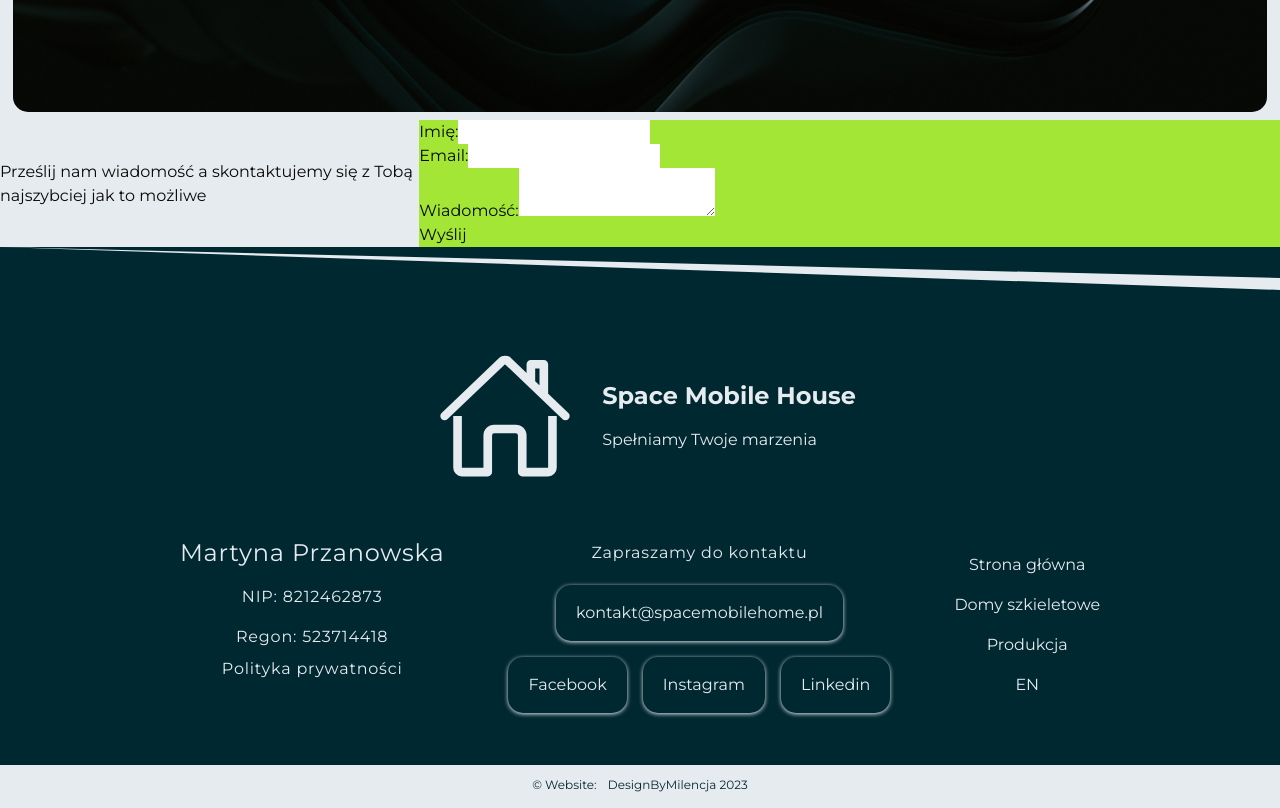
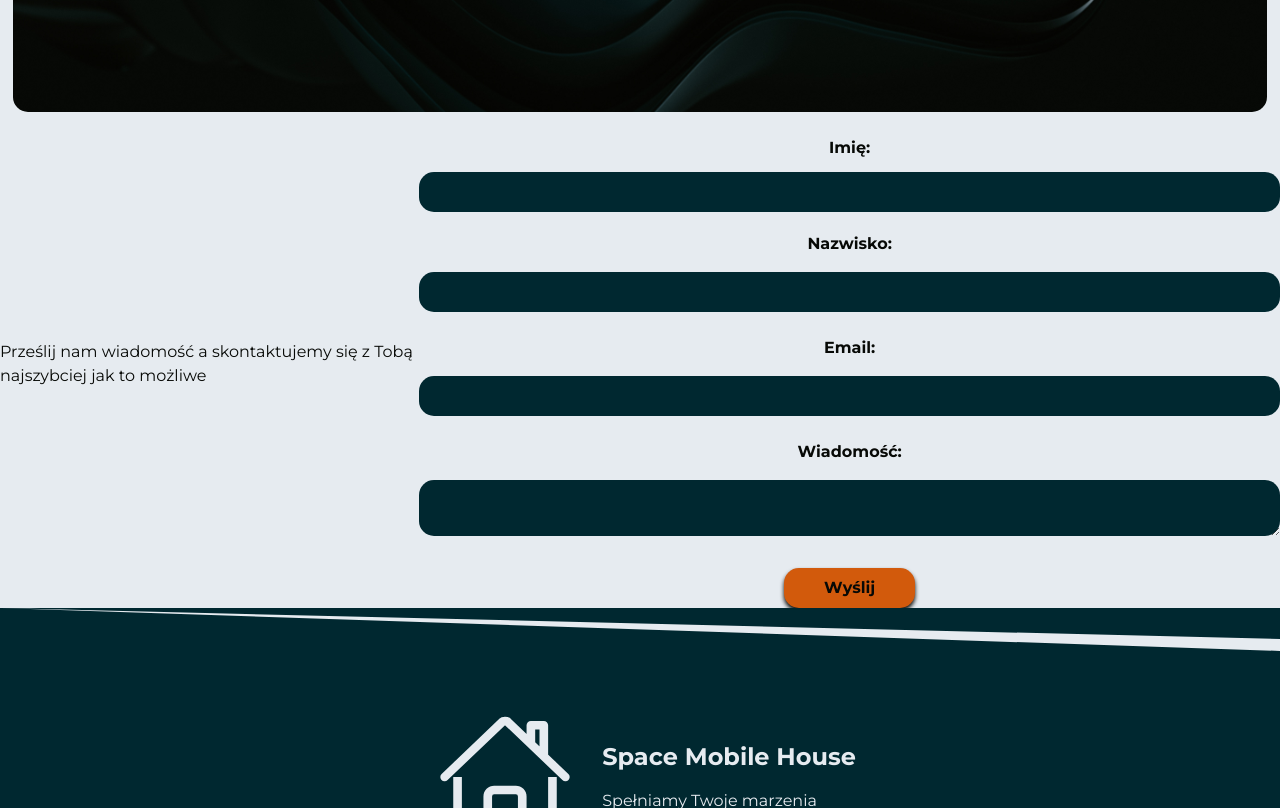
Before and after one commit to designByMilencja/frame-houses, a Next.js app: page /contact in a window 1280 px wide. Shown: the part 680-1488 px from the top of the page. Built offline with nearby package versions, Linux system fonts and the light colour scheme.

Commit message:
feat(Form): added handling of form

```diff
--- a/components/contact/Form.jsx
+++ b/components/contact/Form.jsx
@@ -1,7 +1,10 @@
 'use client'
-import {useState} from "react";
+import React, {useRef, useState} from 'react';
+import emailjs from '@emailjs/browser';
+
 
 const Form = () => {
+    const form = useRef();
     const [formData, setFormData] = useState({
         name: "",
         surname: "",
@@ -10,7 +13,7 @@
     });
 
     const handleChange = (e) => {
-            const { name, value } = e.target;
+        const {name, value} = e.target;
         setFormData({
             ...formData,
             [name]: value,
@@ -19,45 +22,65 @@
 
     const handleSubmit = (e) => {
         e.preventDefault();
-            // Tutaj możesz dodać logikę obsługi wysłania formularza, na przykład wysłanie danych na serwer lub wyświetlenie ich w konsoli.
-            console.log(formData);
+        emailjs.sendForm( process.env.NEXT_PUBLIC_SERVICE_ID, process.env.NEXT_PUBLIC_TEMPLATE_ID, form.current, process.env.NEXT_PUBLIC_PUBLIC_KEY)
+            .then((result) => {
+                console.log(result.text);
+            }, (error) => {
+                console.log(error.text);
+            });
     };
 
     return (
-            <form onSubmit={handleSubmit} className="bg-lime-400 w-full max-w-[1200px]">
-                <div>
-                    <label htmlFor="name">Imię:</label>
+        <form ref={form} onSubmit={handleSubmit} className="bg-primary w-full h-[100%] font-bold flex flex-col justify-center items-center ">
+            <div className=" w-full flex flex-col justify-between items-center m-1">
+                <label htmlFor="name" className="p-3">Imię:</label>
                 <input
                     type="text"
                     id="name"
                     name="name"
+                    className=" w-full p-3 bg-green rounded-[15px] text-primary text-xs"
                     value={formData.name}
                     onChange={handleChange}
                     required
                 />
             </div>
-                <div>
-                    <label htmlFor="email">Email:</label>
+            <div className=" w-full flex flex-col justify-between items-center m-1">
+                <label htmlFor="surname" className="p-3">Nazwisko:</label>
+                <input
+                    type="text"
+                    id="surname"
+                    name="surname"
+                    className="w-full p-3 my-1 bg-green rounded-[15px] text-primary text-xs"
+                    value={formData.surname}
+                    onChange={handleChange}
+                    required
+                />
+            </div>
+            <div className="w-full flex flex-col justify-between items-center m-1">
+                <label htmlFor="email" className="p-3">Email:</label>
                 <input
                     type="email"
                     id="email"
                     name="email"
+                    className="w-full p-3 my-1 bg-green rounded-[15px] text-primary text-xs"
                     value={formData.email}
                     onChange={handleChange}
                     required
                 />
             </div>
-                <div>
-                    <label htmlFor="message">Wiadomość:</label>
+            <div className="w-full flex flex-col justify-between items-center m-1">
+                <label htmlFor="email" className="p-3">Wiadomość:</label>
                 <textarea
                     id="message"
                     name="message"
+                    className="w-full p-3 my-1 bg-green rounded-[15px] text-primary text-xs"
                     value={formData.message}
                     onChange={handleChange}
                     required
-                    ></textarea>
+                />
             </div>
-                <button type="submit" className="bg-dark">Wyślij</button>
+
+            <button type="submit" className="rounded-[15px] px-[40px] py-2 mt-6 box-with-darkShadow bg-contact">Wyślij</button>
         </form>
     );
 
```
Lines whose indentation alone changed are shown as unchanged.
